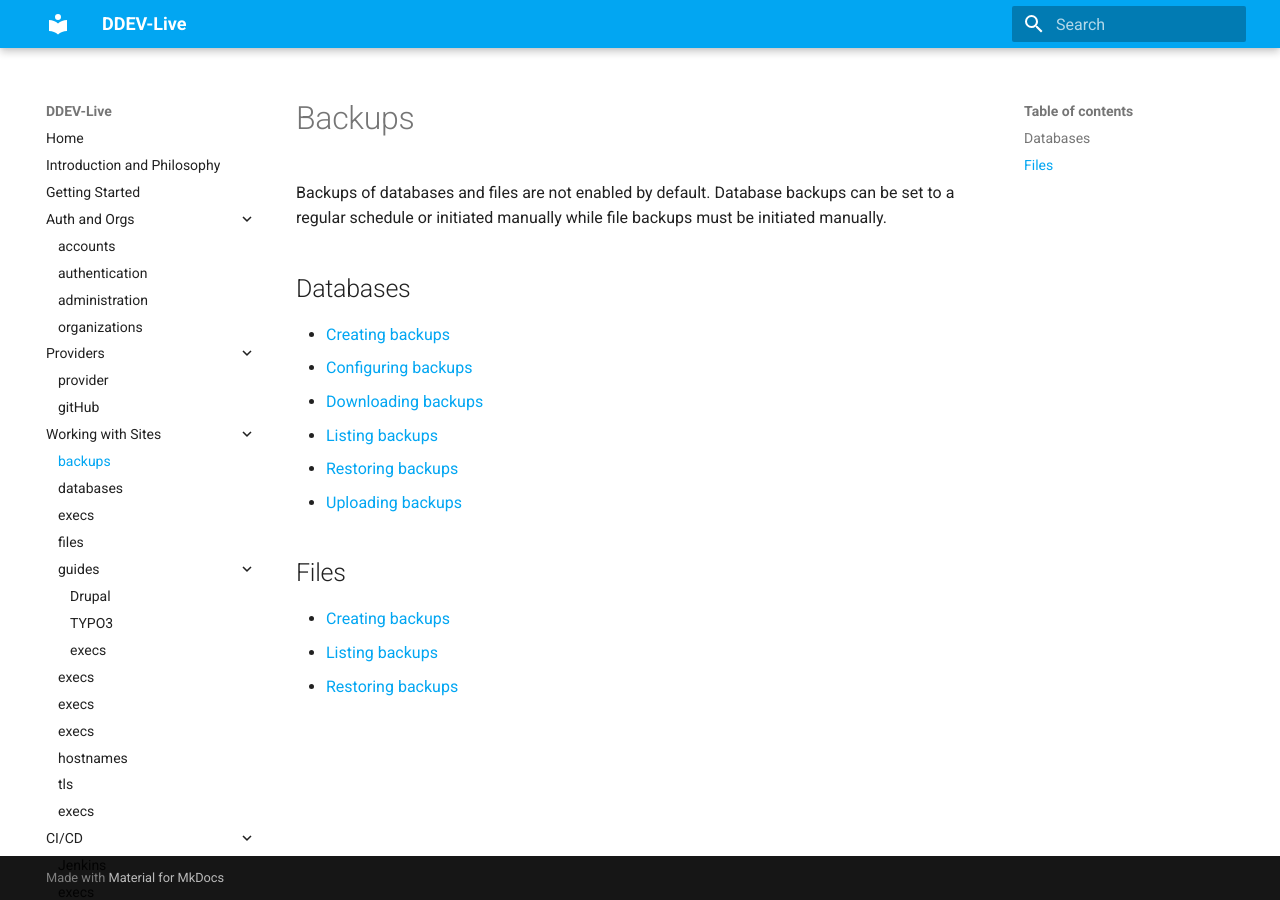
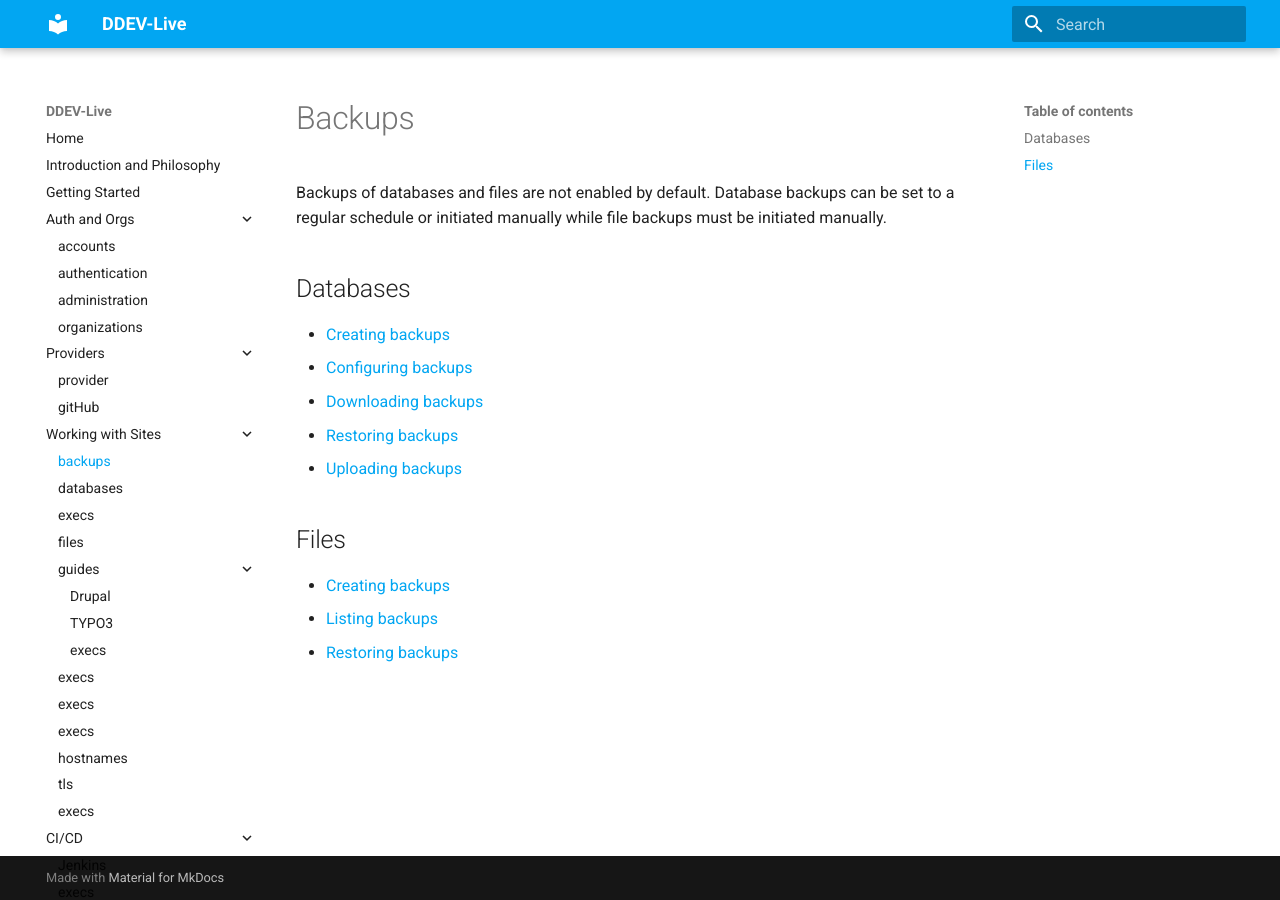
Before and after one commit to fru-io/docs-live, an MkDocs documentation site: the page built from docs/backups.md, in a window 1280 px wide. Built offline with MkDocs 1.6.1 and Material for MkDocs 9.7.7, drawn with Linux system fonts in a browser that asks for light colours.

Commit message:
Update backups.md

```diff
--- a/docs/backups.md
+++ b/docs/backups.md
@@ -5,7 +5,6 @@ Backups of databases and files are not enabled by default. Database backups can
 - [Creating backups](https://docs.ddev.com/databases/#database-backups)
 - [Configuring backups](https://docs.ddev.com/databases/#configuring-database-backups)
 - [Downloading backups](https://docs.ddev.com/databases/#pulling-databases)
-- [Listing backups](https://docs.ddev.com/databases/#listing-databases)
 - [Restoring backups](https://docs.ddev.com/databases/#restoring-databases)
 - [Uploading backups](https://docs.ddev.com/databases/#pushing-databases)
 
```
